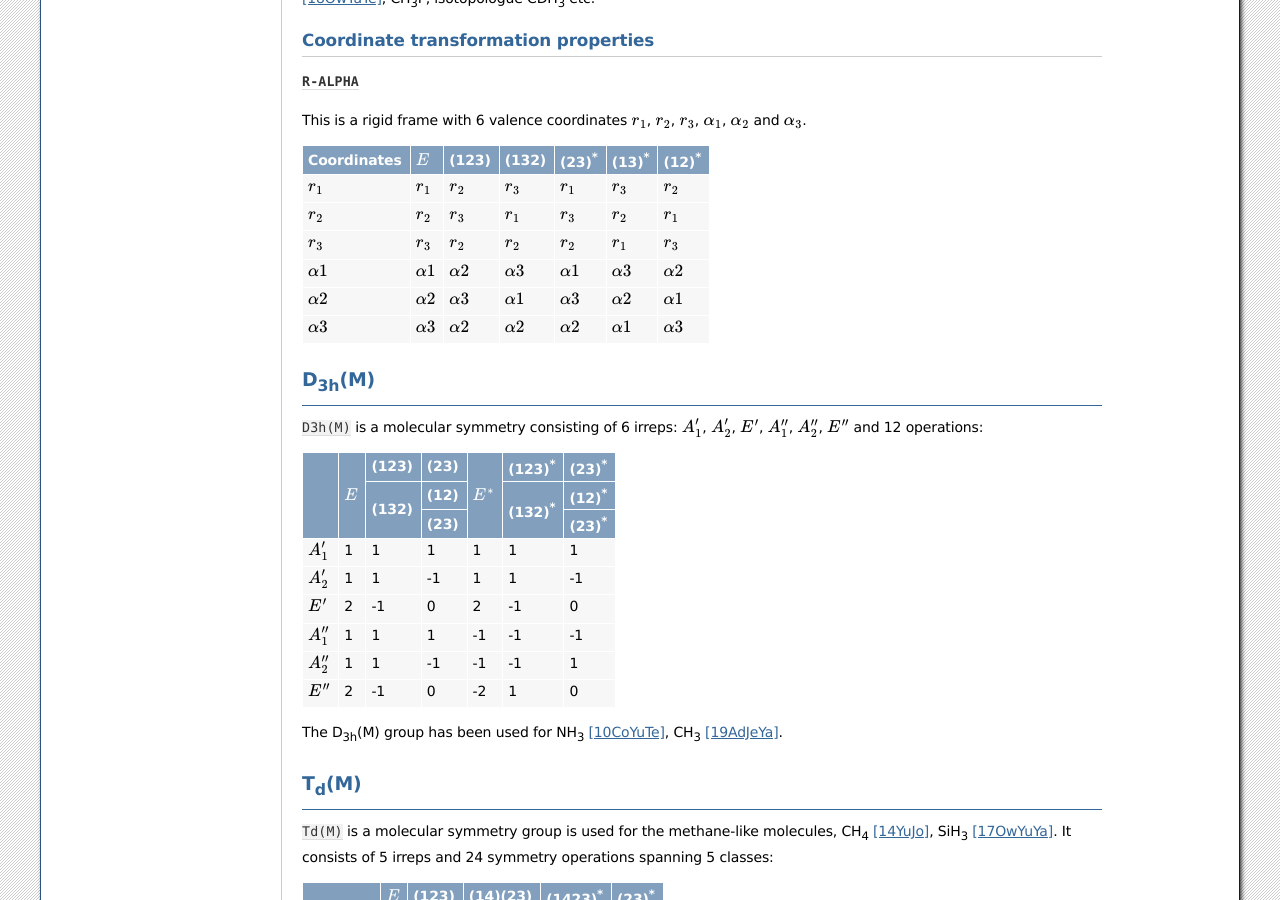
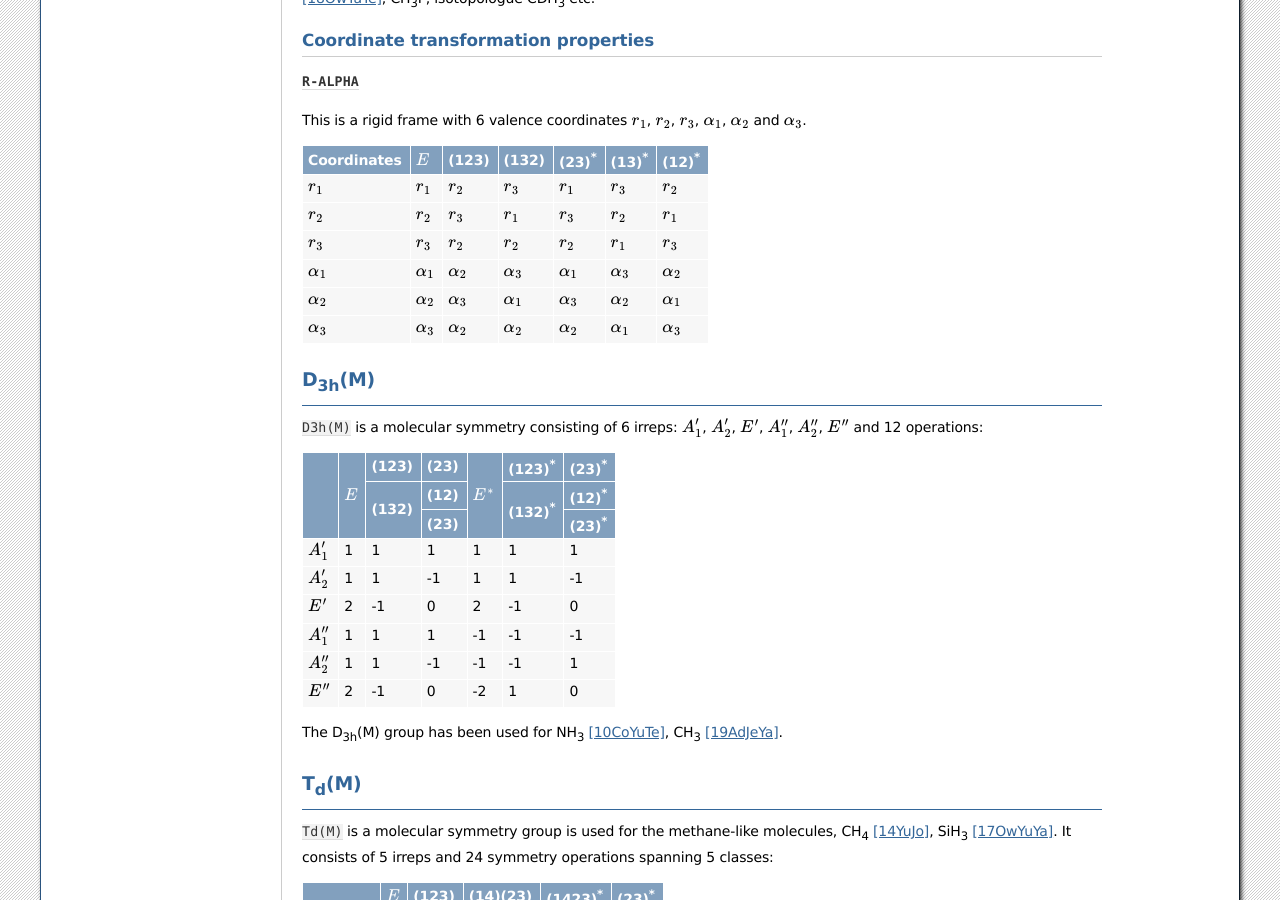
Before and after one commit to Trovemaster/TROVE, a Sphinx documentation site: the page built from docs/source/symmetry.rst, in a window 1280 px wide and 900 px high, scrolled down 1493 px. Built offline with Sphinx 7.4.7, drawn with Linux system fonts in a browser that asks for light colours; formulas are drawn with MathJax 3.

Commit message:
Update symmetry.rst

```diff
--- a/docs/source/symmetry.rst
+++ b/docs/source/symmetry.rst
@@ -117,11 +117,11 @@ This is a rigid frame with 6 valence coordinates :math:`r_1`, :math:`r_2`, :math
 +----------------+----------------+------------------+------------------+------------------+-------------------+------------------+
 |    :math:`r_3` |    :math:`r_3` |     :math:`r_2`  |     :math:`r_2`  |     :math:`r_2`  |      :math:`r_1`  |     :math:`r_3`  |
 +----------------+----------------+------------------+------------------+------------------+-------------------+------------------+
-|:math:`\alpha1` |:math:`\alpha1` | :math:`\alpha2`  | :math:`\alpha3`  | :math:`\alpha1`  |  :math:`\alpha3`  | :math:`\alpha2`  |
+|:math:`\alpha_1`|:math:`\alpha_1`| :math:`\alpha_2` | :math:`\alpha_3` | :math:`\alpha_1` |  :math:`\alpha_3` | :math:`\alpha_2` |
 +----------------+----------------+------------------+------------------+------------------+-------------------+------------------+
-|:math:`\alpha2` |:math:`\alpha2` | :math:`\alpha3`  | :math:`\alpha1`  | :math:`\alpha3`  |  :math:`\alpha2`  | :math:`\alpha1`  |
+|:math:`\alpha_2`|:math:`\alpha_2`| :math:`\alpha_3` | :math:`\alpha_1` | :math:`\alpha_3` |  :math:`\alpha_2` | :math:`\alpha_1` |
 +----------------+----------------+------------------+------------------+------------------+-------------------+------------------+
-|:math:`\alpha3` |:math:`\alpha3` | :math:`\alpha2`  | :math:`\alpha2`  | :math:`\alpha2`  |  :math:`\alpha1`  | :math:`\alpha3`  |
+|:math:`\alpha_3`|:math:`\alpha_3`| :math:`\alpha_2` | :math:`\alpha_2` | :math:`\alpha_2` |  :math:`\alpha_1` | :math:`\alpha_3` |
 +----------------+----------------+------------------+------------------+------------------+-------------------+------------------+
 
 
```
